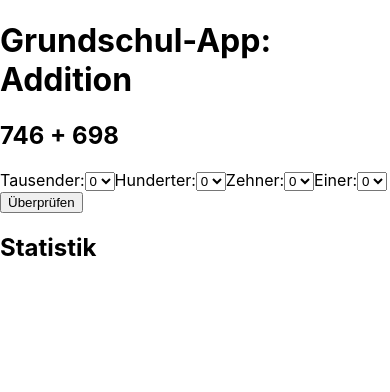
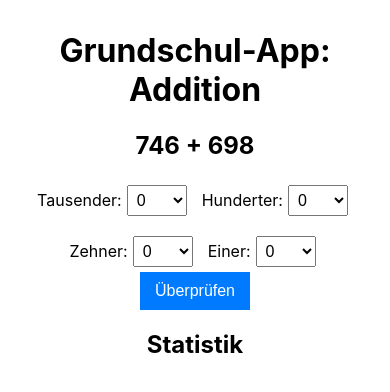
Before and after one commit to hssw24/pb1000, a React (Create React App) app: page / in a window 390 px wide. Both pictures are taken after a click on the button "Neue Runde starten". Shown: the top 392 px of the page. Built offline with nearby package versions, Linux system fonts and the light colour scheme.

Commit message:
Beschreibung der Änderungen

```diff
--- a/src/App.css
+++ b/src/App.css
@@ -1,38 +1,77 @@
-.App {
+/* Allgemeines Layout */
+.app-container {
+  max-width: 600px;
+  margin: 0 auto;
+  padding: 20px;
   text-align: center;
 }
 
-.App-logo {
-  height: 40vmin;
-  pointer-events: none;
-}
+/* Responsive Layout */
+@media (max-width: 600px) {
+  .app-container {
+    padding: 10px;
+  }
 
-@media (prefers-reduced-motion: no-preference) {
-  .App-logo {
-    animation: App-logo-spin infinite 20s linear;
+  .zahl-feld {
+    width: 60px;
+    font-size: 18px;
+  }
+
+  .submit-button, .start-button {
+    font-size: 18px;
+    padding: 10px 20px;
   }
 }
 
-.App-header {
-  background-color: #282c34;
-  min-height: 100vh;
-  display: flex;
-  flex-direction: column;
-  align-items: center;
-  justify-content: center;
-  font-size: calc(10px + 2vmin);
-  color: white;
+/* Styling der Aufgabeneingaben */
+.aufgabe {
+  margin-bottom: 20px;
 }
 
-.App-link {
-  color: #61dafb;
+.eingaben-container {
+  display: flex;
+  justify-content: center;
+  gap: 10px;
+  flex-wrap: wrap;
 }
 
-@keyframes App-logo-spin {
-  from {
-    transform: rotate(0deg);
-  }
-  to {
-    transform: rotate(360deg);
-  }
+.zahl-feld {
+  font-size: 16px;
+  padding: 5px;
+  margin: 5px;
 }
+
+/* Buttons */
+.submit-button, .start-button {
+  background-color: #007bff;
+  color: white;
+  border: none;
+  padding: 10px 15px;
+  font-size: 16px;
+  cursor: pointer;
+}
+
+.submit-button:hover, .start-button:hover {
+  background-color: #0056b3;
+}
+
+/* Fehlermeldung und richtige Antwort */
+.fehler-meldung {
+  color: red;
+  margin-top: 10px;
+}
+
+.richtig-meldung {
+  color: green;
+  margin-top: 10px;
+}
+
+/* Statistik */
+.statistik {
+  margin-top: 20px;
+}
+
+.statistik ul {
+  list-style-type: none;
+  padding: 0;
+}
--- a/src/App.js
+++ b/src/App.js
@@ -1,4 +1,5 @@
 import React, { useState } from 'react';
+import './App.css'; // Import der CSS-Datei für das responsive Design
 
 // AufgabeKomponente für jede Aufgabe
 const AufgabeKomponente = ({ num1, num2, onAnswerSubmit }) => {
@@ -17,29 +18,31 @@ const AufgabeKomponente = ({ num1, num2, onAnswerSubmit }) => {
   const options = Array.from({ length: 10 }, (_, i) => <option key={i} value={i}>{i}</option>);
 
   return (
-    <div>
+    <div className="aufgabe">
       <h2>{num1} + {num2}</h2>
+      <div className="eingaben-container">
         <label>Tausender:
-        <select value={eingabe.tausender} onChange={(e) => handleChange(e, 'tausender')}>
+          <select value={eingabe.tausender} onChange={(e) => handleChange(e, 'tausender')} className="zahl-feld">
             {options}
           </select>
         </label>
         <label>Hunderter:
-        <select value={eingabe.hunderter} onChange={(e) => handleChange(e, 'hunderter')}>
+          <select value={eingabe.hunderter} onChange={(e) => handleChange(e, 'hunderter')} className="zahl-feld">
             {options}
           </select>
         </label>
         <label>Zehner:
-        <select value={eingabe.zehner} onChange={(e) => handleChange(e, 'zehner')}>
+          <select value={eingabe.zehner} onChange={(e) => handleChange(e, 'zehner')} className="zahl-feld">
             {options}
           </select>
         </label>
         <label>Einer:
-        <select value={eingabe.einer} onChange={(e) => handleChange(e, 'einer')}>
+          <select value={eingabe.einer} onChange={(e) => handleChange(e, 'einer')} className="zahl-feld">
             {options}
           </select>
         </label>
-      <button onClick={handleSubmit}>Überprüfen</button>
+      </div>
+      <button onClick={handleSubmit} className="submit-button">Überprüfen</button>
     </div>
   );
 };
@@ -47,7 +50,7 @@ const AufgabeKomponente = ({ num1, num2, onAnswerSubmit }) => {
 // StatistikKomponente zur Anzeige der Ergebnisse
 const StatistikKomponente = ({ statistik }) => {
   return (
-    <div>
+    <div className="statistik">
       <h2>Statistik</h2>
       <ul>
         {statistik.map((item, index) => (
@@ -112,10 +115,10 @@ const App = () => {
   };
 
   return (
-    <div>
+    <div className="app-container">
       <h1>Grundschul-App: Addition</h1>
       {aufgaben.length === 0 ? (
-        <button onClick={starteNeueRunde}>Neue Runde starten</button>
+        <button onClick={starteNeueRunde} className="start-button">Neue Runde starten</button>
       ) : (
         <>
           <AufgabeKomponente
@@ -125,12 +128,12 @@ const App = () => {
           />
           <StatistikKomponente statistik={statistik} />
           {letzteAufgabe && letzteAufgabe.correctResult !== letzteAufgabe.userResult && (
-            <div style={{ color: 'red' }}>
+            <div className="fehler-meldung">
               <p>Falsches Ergebnis! {letzteAufgabe.num1} + {letzteAufgabe.num2} = {letzteAufgabe.correctResult}, Ihre Eingabe: {letzteAufgabe.userResult}</p>
             </div>
           )}
           {letzteAufgabe && letzteAufgabe.correctResult === letzteAufgabe.userResult && (
-            <div style={{ color: 'green' }}>
+            <div className="richtig-meldung">
               <p>Richtige Antwort: {letzteAufgabe.num1} + {letzteAufgabe.num2} = {letzteAufgabe.correctResult}</p>
             </div>
           )}
```
Lines whose indentation alone changed are shown as unchanged.
